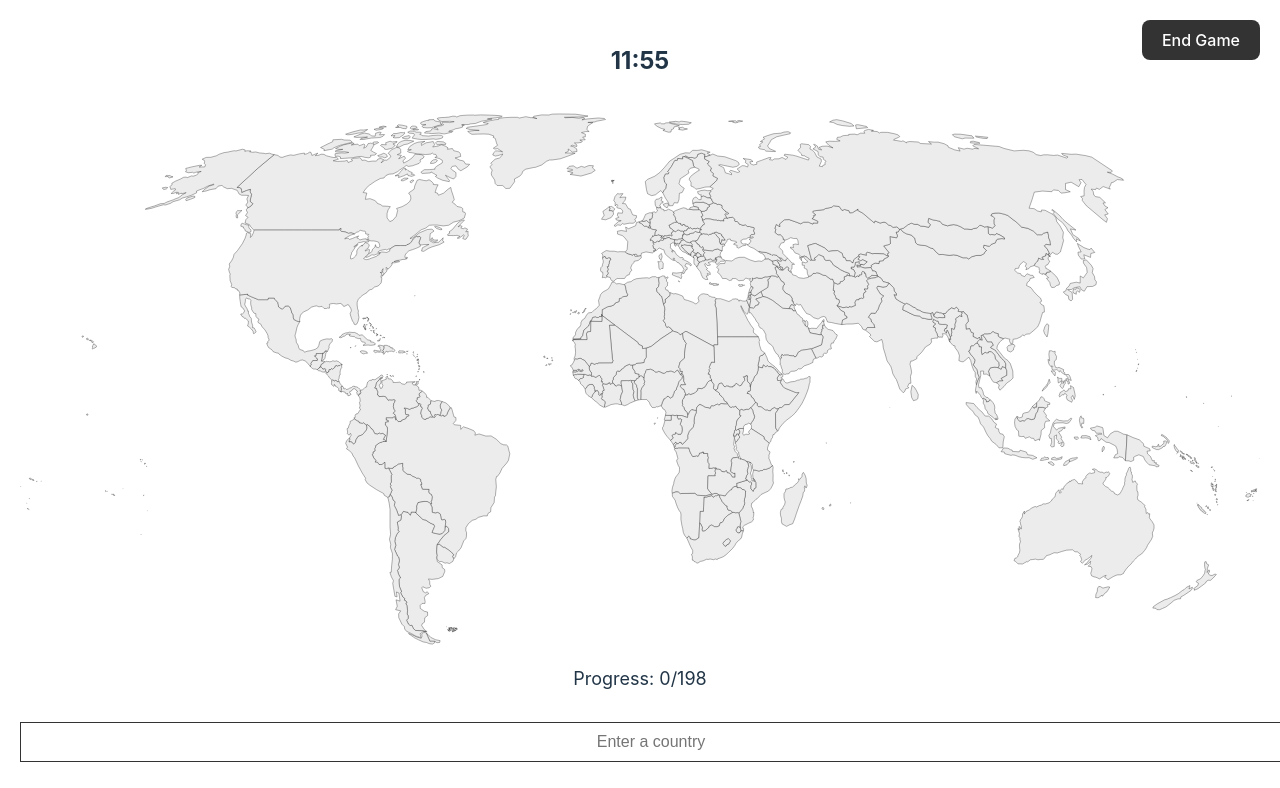
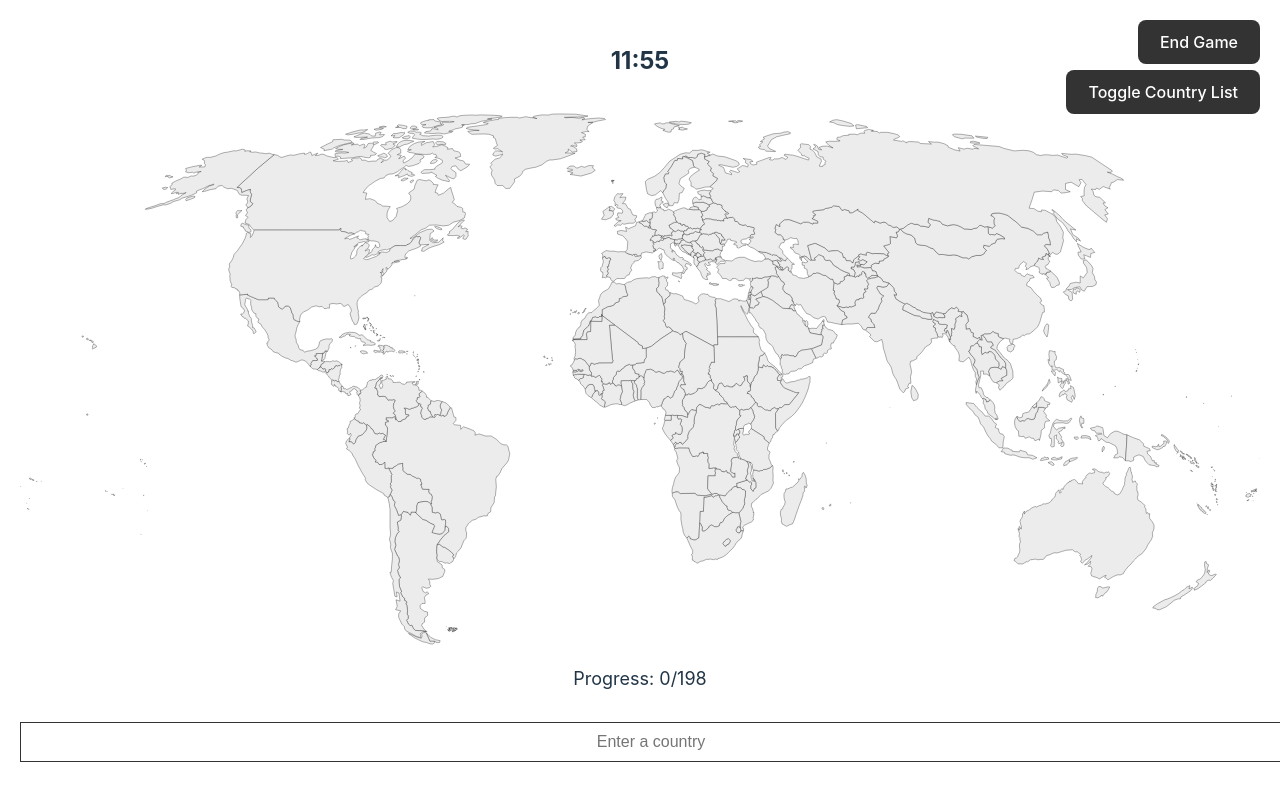
Before and after one commit to jonher16/worldcountriesgame, a React (Vite) app: page /game in a window 1280 px wide. Shown: the top 788 px of the page. Built offline with nearby package versions, Linux system fonts and the light colour scheme.

Commit message:
added country list

```diff
--- a/src/screens/GameScreen.jsx
+++ b/src/screens/GameScreen.jsx
@@ -1,4 +1,4 @@
-import { useState, useEffect, useRef } from 'react';
+import { useState, useEffect } from 'react';
 import CountryMap from '../components/CountryMap';
 import Timer from '../components/Timer';
 import Progress from '../components/Progress';
@@ -11,6 +11,7 @@ export default function GameScreen() {
   const [matchedCountries, setMatchedCountries] = useState([]);
   const [timeLeft, setTimeLeft] = useState(720);
   const [showConfirmation, setShowConfirmation] = useState(false);
+  const [showCountryList, setShowCountryList] = useState(false);
   const totalCountries = countryData.length;
   const navigate = useNavigate();
 
@@ -30,11 +31,15 @@ export default function GameScreen() {
 
   const handleConfirmQuit = () => {
     setShowConfirmation(false);
-    navigate('/stats'); // Navigate to stats or any other page you prefer
+    navigate('/stats');
   };
 
   const handleCancelQuit = () => {
     setShowConfirmation(false);
+  };
+
+  const toggleCountryList = () => {
+    setShowCountryList(!showCountryList);
   };
 
   useEffect(() => {
@@ -43,9 +48,43 @@ export default function GameScreen() {
     }
   }, [timeLeft, matchedCountries, totalCountries, navigate]);
 
+  const renderCountryList = () => {
+    const sortedCountries = countryData
+      .map((country) => country.class)
+      .sort();
+
+    return (
+      <div style={styles.countryListOverlay}>
+        <h3>Country List</h3>
+        <ul style={styles.countryList}>
+          {sortedCountries.map((countryName) => (
+            <li key={countryName} style={styles.countryItem}>
+              {matchedCountries.includes(countryName) ? countryName : '_____'}
+            </li>
+          ))}
+        </ul>
+      </div>
+    );
+  };
+
   return (
     <div style={styles.container}>
-      <button style={styles.endGameButton} onClick={handleEndGameClick}>End Game</button>
+      <button
+        style={styles.endGameButton}
+        onClick={handleEndGameClick}
+        onMouseEnter={(e) => (e.currentTarget.style.borderColor = '#8A2BE2')}
+        onMouseLeave={(e) => (e.currentTarget.style.borderColor = 'transparent')}
+      >
+        End Game
+      </button>
+      <button
+        style={styles.toggleListButton}
+        onClick={toggleCountryList}
+        onMouseEnter={(e) => (e.currentTarget.style.borderColor = '#8A2BE2')}
+        onMouseLeave={(e) => (e.currentTarget.style.borderColor = 'transparent')}
+      >
+        Toggle Country List
+      </button>
       <Timer timeLeft={timeLeft} setTimeLeft={setTimeLeft} />
       <CountryMap matchedCountries={matchedCountries} />
       <Progress total={totalCountries} matched={matchedCountries.length} />
@@ -57,13 +96,18 @@ export default function GameScreen() {
         onKeyDown={(e) => e.key === 'Enter' && handleCountrySubmit()}
       />
 
-      {/* Confirmation Popup */}
+      {showCountryList && renderCountryList()}
+
       {showConfirmation && (
         <div style={styles.modalOverlay}>
           <div style={styles.modal}>
             <p>Are you sure you want to quit? Your game will not be saved.</p>
-            <button style={styles.confirmButton} onClick={handleConfirmQuit}>Yes, Quit</button>
-            <button style={styles.cancelButton} onClick={handleCancelQuit}>Cancel</button>
+            <button style={styles.confirmButton} onClick={handleConfirmQuit}>
+              Yes, Quit
+            </button>
+            <button style={styles.cancelButton} onClick={handleCancelQuit}>
+              Cancel
+            </button>
           </div>
         </div>
       )}
@@ -81,9 +125,49 @@ const styles = {
     padding: '10px 20px',
     backgroundColor: '#333',
     color: '#fff',
-    border: 'none',
+    border: '2px solid transparent', // Border for transition effect
     borderRadius: '8px',
     cursor: 'pointer',
+    fontSize: '16px',
+    transition: 'border-color 0.3s, background-color 0.3s', // Smooth transition
+    outline: 'none', // Remove focus outline
+  },
+  toggleListButton: {
+    position: 'fixed',
+    top: '70px', // Positioned below the "End Game" button
+    right: '20px',
+    padding: '10px 20px',
+    backgroundColor: '#333',
+    color: '#fff',
+    border: '2px solid transparent', // Border for transition effect
+    borderRadius: '8px',
+    cursor: 'pointer',
+    fontSize: '16px',
+    transition: 'border-color 0.3s, background-color 0.3s', // Smooth transition
+    outline: 'none', // Remove focus outline
+  },
+  // Styling for both buttons on hover
+  buttonHover: {
+    borderColor: '#8A2BE2', // Purple border color on hover
+  },
+  countryListOverlay: {
+    position: 'fixed',
+    top: 0,
+    left: 0,
+    width: '300px',
+    height: '100%',
+    backgroundColor: 'rgba(36, 36, 36, 0.9)', // Lighter grey with transparency
+    color: '#fff',
+    padding: '20px',
+    overflowY: 'auto',
+    zIndex: 1000,
+  },
+  countryList: {
+    listStyleType: 'none',
+    padding: 0,
+  },
+  countryItem: {
+    margin: '5px 0',
     fontSize: '16px',
   },
   modalOverlay: {
```
